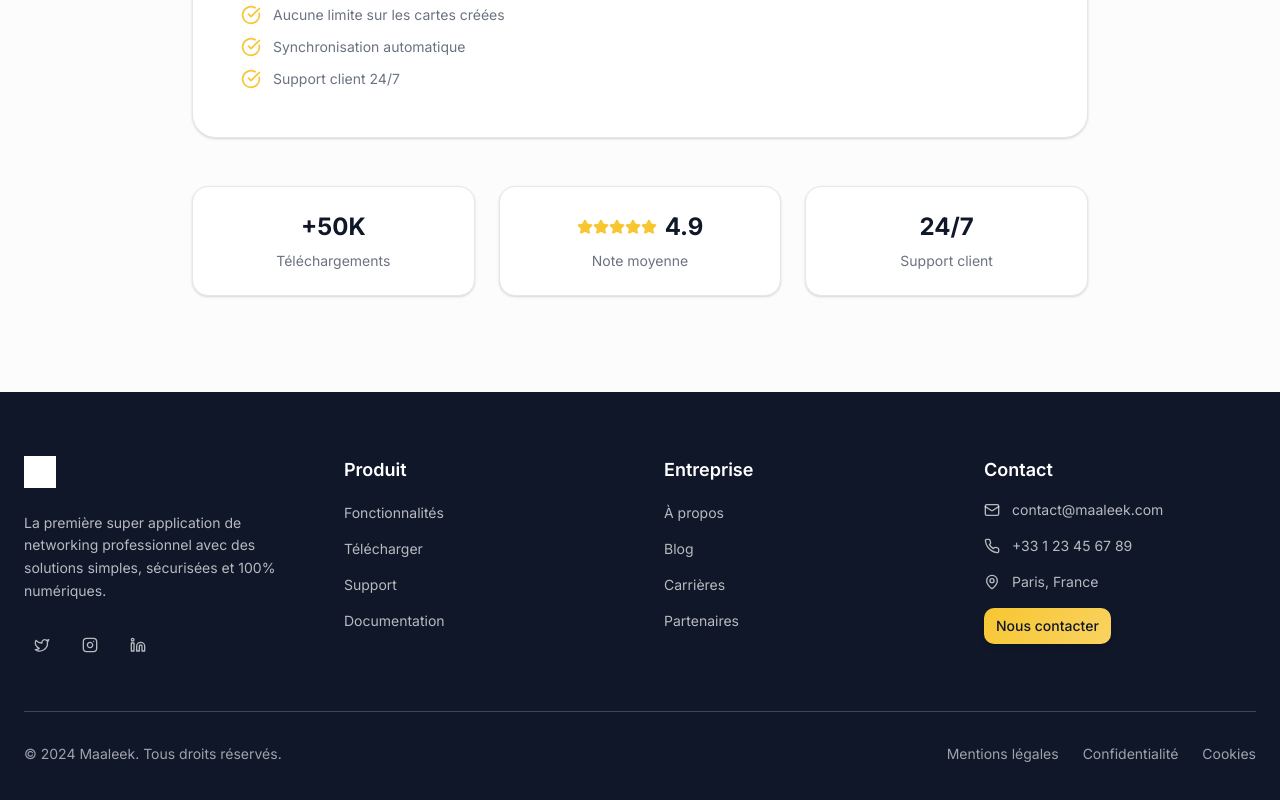
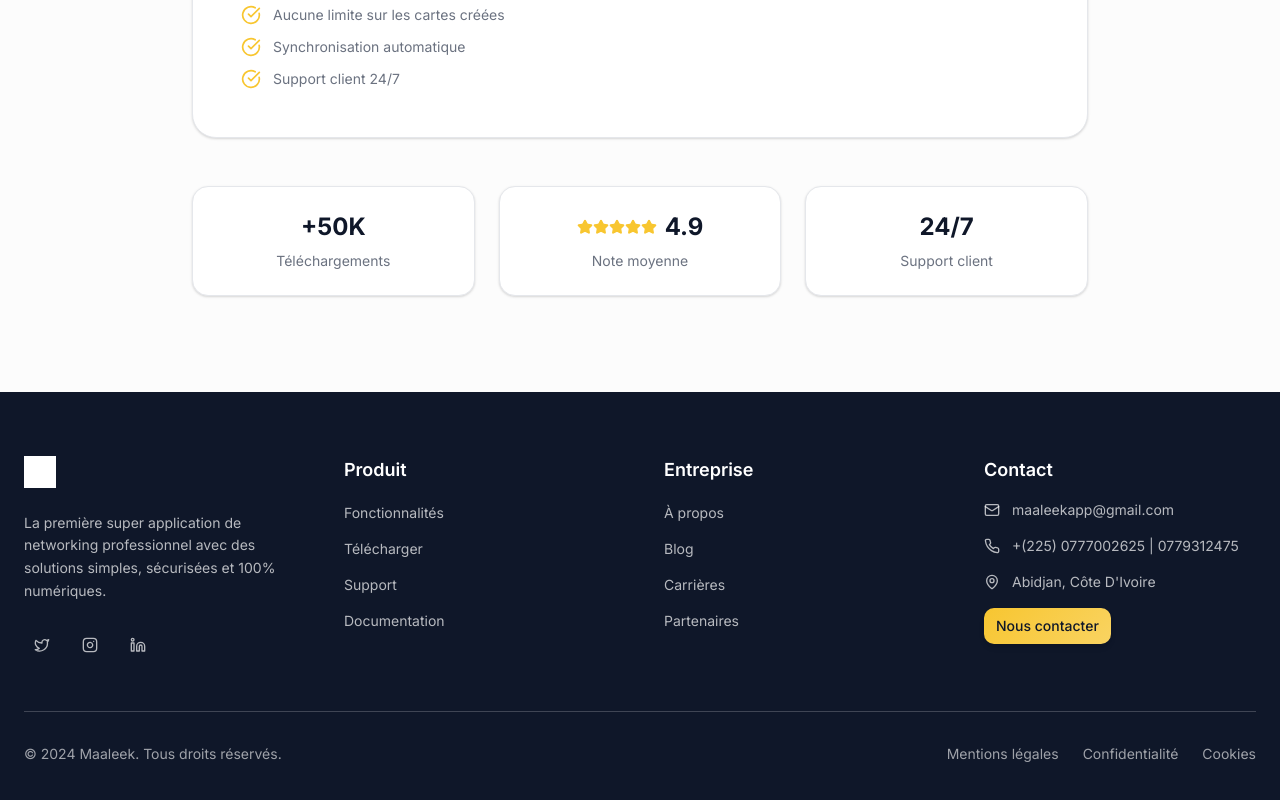
Before and after one commit to Maaleek-Project/maaleek-website, a React (Vite) app: page / in a window 1280 px wide. Shown: the part 3178-3978 px from the top of the page. Built offline with nearby package versions, Linux system fonts and the light colour scheme.

Commit message:
Update Footer.tsx

```diff
--- a/src/components/Footer.tsx
+++ b/src/components/Footer.tsx
@@ -75,15 +75,15 @@ const Footer = () => {
             <div className="space-y-4">
               <div className="flex items-center space-x-3">
                 <Mail className="h-4 w-4 text-background/70" />
-                <span className="text-sm text-background/70">contact@maaleek.com</span>
+                <span className="text-sm text-background/70">maaleekapp@gmail.com</span>
               </div>
               <div className="flex items-center space-x-3">
                 <Phone className="h-4 w-4 text-background/70" />
-                <span className="text-sm text-background/70">+33 1 23 45 67 89</span>
+                <span className="text-sm text-background/70">+(225) 0777002625 | 0779312475</span>
               </div>
               <div className="flex items-center space-x-3">
                 <MapPin className="h-4 w-4 text-background/70" />
-                <span className="text-sm text-background/70">Paris, France</span>
+                <span className="text-sm text-background/70">Abidjan, Côte D'Ivoire</span>
               </div>
             </div>
             <Button variant="accent" size="sm" className="mt-4">
```
